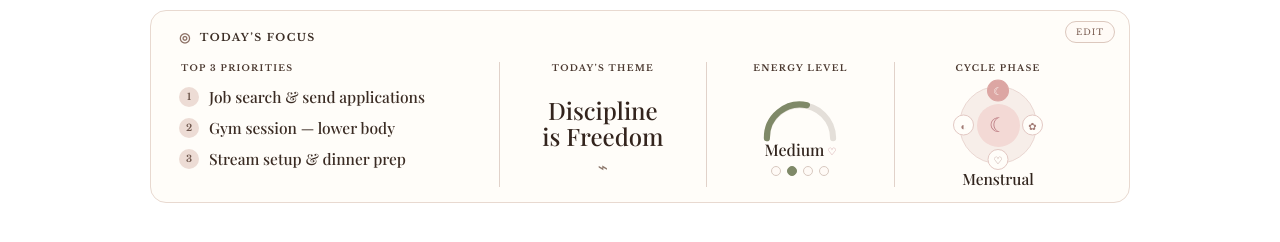
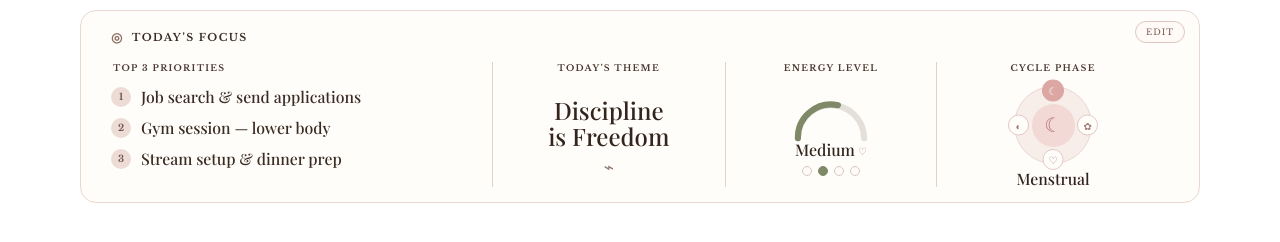
Before and after one commit to HN2000002/notion-energy-widget, a plain HTML site: page index.html in a window 1280 px wide. Drawn offline with nearby package versions, Linux system fonts and the light colour scheme.

Commit message:
Update index.html

```diff
--- a/index.html
+++ b/index.html
@@ -12,7 +12,8 @@
       margin: 0;
       padding: 0;
       width: 100%;
-      height: 270px;
+      min-width: 980px;
+      height: 275px;
       overflow: hidden;
       background: transparent;
     }
@@ -26,13 +27,13 @@
     }
 
     .focus-card {
-      width: 980px;
+      width: min(96vw, 1120px);
       min-height: 178px;
       background: #fffdf9;
       border: 1px solid #e8d9d0;
       border-radius: 16px;
       box-sizing: border-box;
-      padding: 18px 28px 16px;
+      padding: 18px 30px 16px;
       color: #241d19;
       position: relative;
       overflow: visible;
@@ -79,12 +80,12 @@
 
     .content-grid {
       display: grid;
-      grid-template-columns: 1.7fr 1.1fr 1fr 1.1fr;
+      grid-template-columns: 1.8fr 1.1fr 1fr 1.1fr;
       height: 124px;
     }
 
     .section {
-      padding: 0 24px;
+      padding: 0 28px;
       border-left: 1px solid #e1d2ca;
       box-sizing: border-box;
     }
@@ -92,7 +93,7 @@
     .section:first-child {
       border-left: none;
       padding-left: 0;
-      padding-right: 30px;
+      padding-right: 34px;
     }
 
     .section-title {
@@ -117,7 +118,7 @@
       gap: 10px;
       margin-bottom: 10px;
       font-family: "Playfair Display", Georgia, serif;
-      font-size: 15.5px;
+      font-size: 15.8px;
       font-weight: 500;
       color: #3a2b23;
       white-space: nowrap;
@@ -328,7 +329,7 @@
 
     .cycle-label {
       font-family: "Playfair Display", Georgia, serif;
-      font-size: 15.5px;
+      font-size: 15.8px;
       font-weight: 500;
       color: #31241d;
       line-height: 1.1;
```
